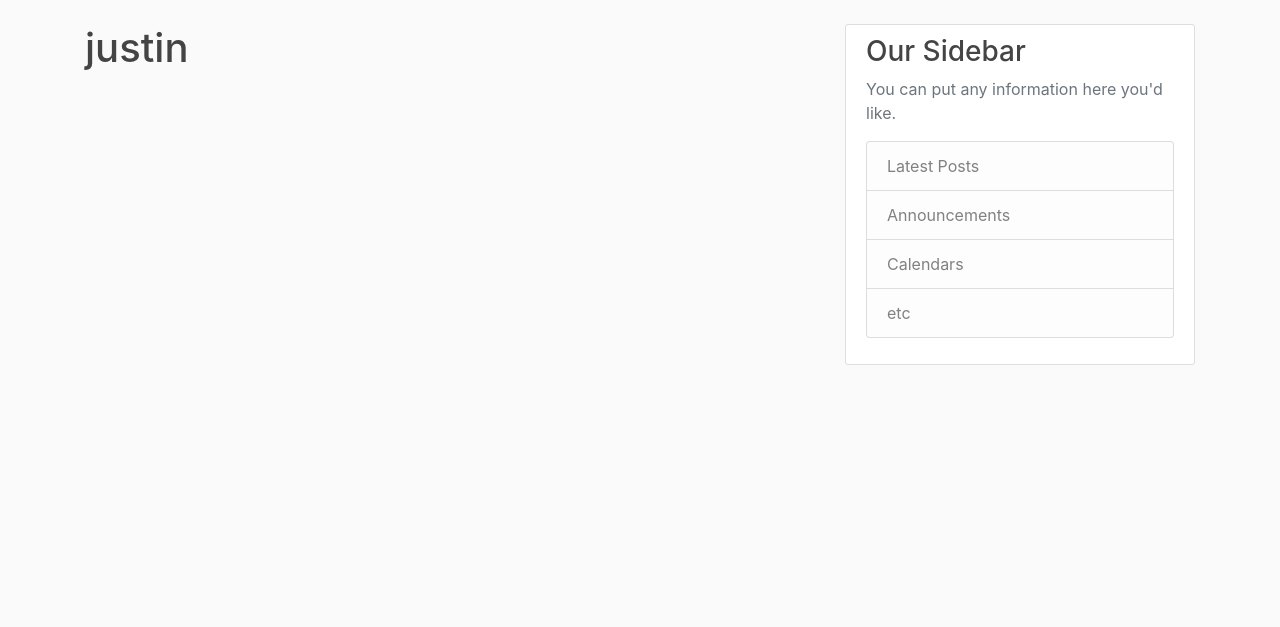
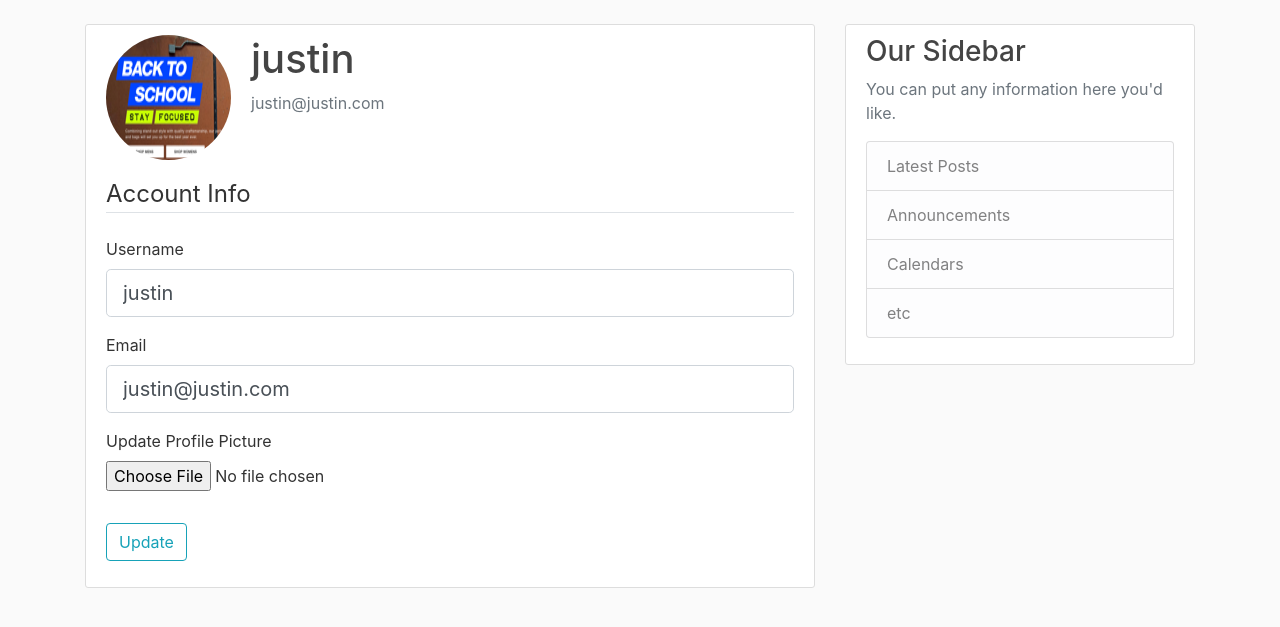
Before and after one commit to jnhoang/flask_blog, a Flask app: page /account in a window 1280 px wide. Shown: the part 56-683 px from the top of the page. Run offline with Flask 2, Linux system fonts and the light colour scheme; a user stored in the database is signed in; some libraries are stand-ins or nearby versions.

Commit message:
parts 7 - user  account&picture upload added

```diff
--- a/flaskblog/forms.py
+++ b/flaskblog/forms.py
@@ -1,7 +1,10 @@
 from flask_wtf          import  FlaskForm
+from flask_wtf.file     import FileField, FileAllowed
+from flask_login        import current_user
 from wtforms            import StringField, PasswordField, SubmitField, BooleanField
 from wtforms.validators import DataRequired, Length, Email, EqualTo, ValidationError
 from flaskblog.models   import User
+
 
 class RegistrationForm(FlaskForm):
   username          = StringField('Username'          , validators = [DataRequired(), Length(min=2, max=20)])
@@ -9,7 +12,6 @@ class RegistrationForm(FlaskForm):
   password          = PasswordField('Password'        , validators = [DataRequired()])
   confirm_password  = PasswordField('Confirm Password', validators = [DataRequired(), EqualTo('password')])
   submit            = SubmitField('Sign Up')
-
 
   def validate_username(self, username):
     user          = User.query.filter_by(username=username.data).first()
@@ -22,6 +24,26 @@ class RegistrationForm(FlaskForm):
     if user: raise ValidationError(error_message)
 
 
+class UpdateAccountForm(FlaskForm):
+  username          = StringField('Username' , validators = [DataRequired(), Length(min=2, max=20)])
+  email             = StringField('Email'    , validators = [DataRequired(), Email()])
+  picture           = FileField('Update Profile Picture', validators=[FileAllowed(['jpg', 'png'])])
+  submit            = SubmitField('Update')
+
+  def validate_username(self, username):
+    username_changed = username.data != current_user.username
+    if username_changed:
+      user          = User.query.filter_by(username=username.data).first()
+      error_message = 'That username is taken. Please choose a different one.'
+      if user: raise ValidationError(error_message)
+
+  def validate_email(self, email):
+    emailed_changed = email.data != current_user.email
+    if emailed_changed:
+      user          = User.query.filter_by(email=email.data).first()
+      error_message = 'That email is taken. Please choose a different one.'
+      if user: raise ValidationError(error_message)
+
 
 class LoginForm(FlaskForm):
   email    = StringField('Email'      , validators = [DataRequired(), Email()])
--- a/flaskblog/routes.py
+++ b/flaskblog/routes.py
@@ -1,9 +1,12 @@
+import os
+from  base64      import b64encode
+from PIL          import Image
 from flask        import render_template, url_for, flash, redirect, request
 from flask_login  import login_user, current_user, logout_user, login_required
 
 # module imports
 from flaskblog        import app, db, bcrypt
-from flaskblog.forms  import RegistrationForm, LoginForm
+from flaskblog.forms  import RegistrationForm, LoginForm, UpdateAccountForm
 from flaskblog.models import User, Post
 
 posts = [
@@ -91,7 +94,47 @@ def logout():
   return redirect(url_for('home'))
 
 
-@app.route('/account')
+def save_picture(form_picture):
+  # save uploaded picture filename as a hashed value (prevent photos w/ same name in db)
+  random_bytes        = os.urandom(24)
+  random_hex          = b64encode(random_bytes).decode('utf-8')
+  filename, file_ext  = os.path.splitext(form_picture.filename)
+  picture_filename    = random_hex + file_ext
+  picture_path        = os.path.join(app.root_path, 'static/profile_pics', picture_filename)
+
+  # resize picture to outputsize
+  output_size = (125, 125)
+  image       = Image.open(form_picture)
+  image.thumbnail(output_size)
+  image.save(picture_path)
+  return picture_filename
+
+
+@app.route('/account', methods=['GET', 'POST'])
 @login_required
 def account():
-  return render_template('account.html', title='Account')
+  form = UpdateAccountForm()
+
+  # this if block is for POST method
+  if form.validate_on_submit():
+    if form.picture.data:
+      picture_file            = save_picture(form.picture.data)
+      current_user.image_file = picture_file
+
+    current_user.username = form.username.data
+    current_user.email    = form.email.data
+    db.session.commit()
+
+    flash('your account has been updated!', 'success')
+    return redirect(url_for('account'))
+
+  elif request.method == 'GET':
+    form.username.data = current_user.username
+    form.email.data    = current_user.email
+
+  image_file = url_for('static', filename='profile_pics/%s' % current_user.image_file)
+  return render_template(
+          'account.html',
+          title      = 'Account',
+          image_file = image_file,
+          form       = form)
--- a/flaskblog/templates/account.html
+++ b/flaskblog/templates/account.html
@@ -1,6 +1,67 @@
 {% extends 'layout.html' %}
 
 {% block content %}
-<h1>{{ current_user.username }}</h1>
+  <div class="content-section">
+    <div class="media">
+      <img class="rounded-circle account-img" src="{{ image_file }}">
+      <div class="media-body">
+        <h2 class="account-heading">{{ current_user.username }}</h2>
+        <p class="text-secondary">{{ current_user.email }}</p>
+      </div>
+    </div>
 
+
+    <!-- action is empty so on post, data will go to same route serving page -->
+    <form action="" method="POST" enctype="multipart/form-data">
+      {{ form.hidden_tag() }}
+
+      <fieldset class="form-group">
+        <legend class="border-bottom mb-4">Account Info</legend>
+        <div class="form-group">
+          {{ form.username.label(class='form-control-label') }}
+          {% if form.username.errors %}
+          {{ form.username(class='form-control form-control-lg is-invalid') }}
+          <div class="invalid-feedback">
+            {% for error in form.username.errors %}
+            <span>{{ error }}</span>
+            {% endfor %}
+          </div>
+          {% else %}
+          {{ form.username(class='form-control form-control-lg') }}
+          {% endif %}
+        </div>
+
+        <div class="form-group">
+          {{ form.email.label(class='form-control-label') }}
+          {% if form.email.errors %}
+          {{ form.email(class='form-control form-control-lg is-invalid') }}
+          <div class="invalid-feedback">
+            {% for error in form.email.errors %}
+            <span>{{ error }}</span>
+            {% endfor %}
+          </div>
+          {% else %}
+          {{ form.email(class='form-control form-control-lg') }}
+          {% endif %}
+        </div>
+
+        <div class="form-group">
+          {{ form.picture.label() }}
+          {{ form.picture(class='form-control-file') }}
+          {% if form.picture.errors %}
+            {% for error in form.picture.errors %}
+              <span class="text-danger">{{ error }}</span></br>
+            {% endfor %}
+          {% endif %}
+        </div>
+      </fieldset>
+
+      <div class="form-group">
+        {{ form.submit(class="btn btn-outline-info") }}
+      </div>
+    </form>
+
+
+
+  </div>
 {% endblock content %}
--- a/requirements.txt
+++ b/requirements.txt
@@ -3,3 +3,4 @@ Flask==1.0.2
 Flask-SQLAlchemy==2.3.2
 Flask-WTF==0.14.2
 Flask-Login==0.4.1
+Pillow==5.2.0
```
Also changed, not shown: flaskblog/templates/register.html (+5 -5 lines), flaskblog/site.db.
